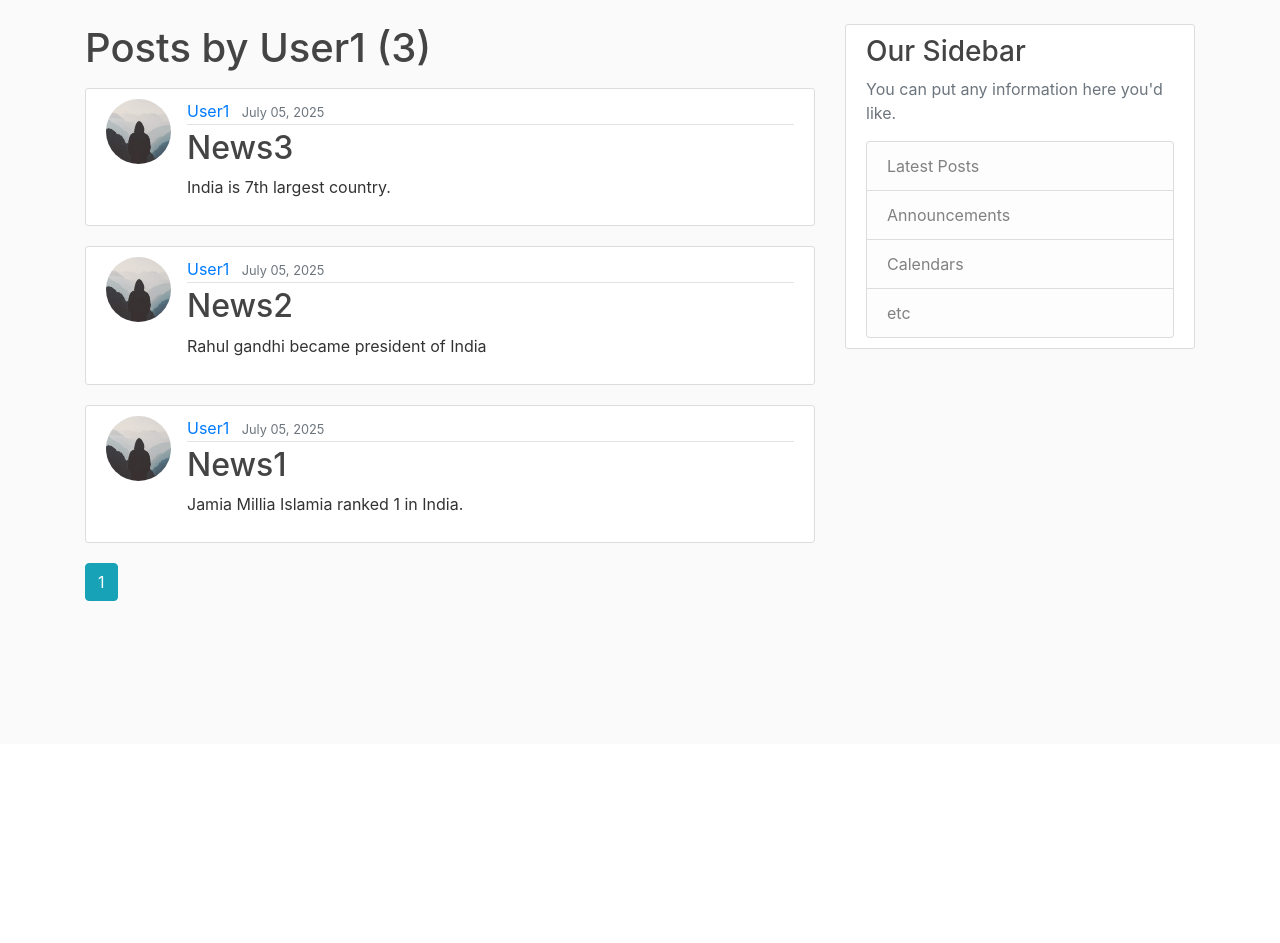
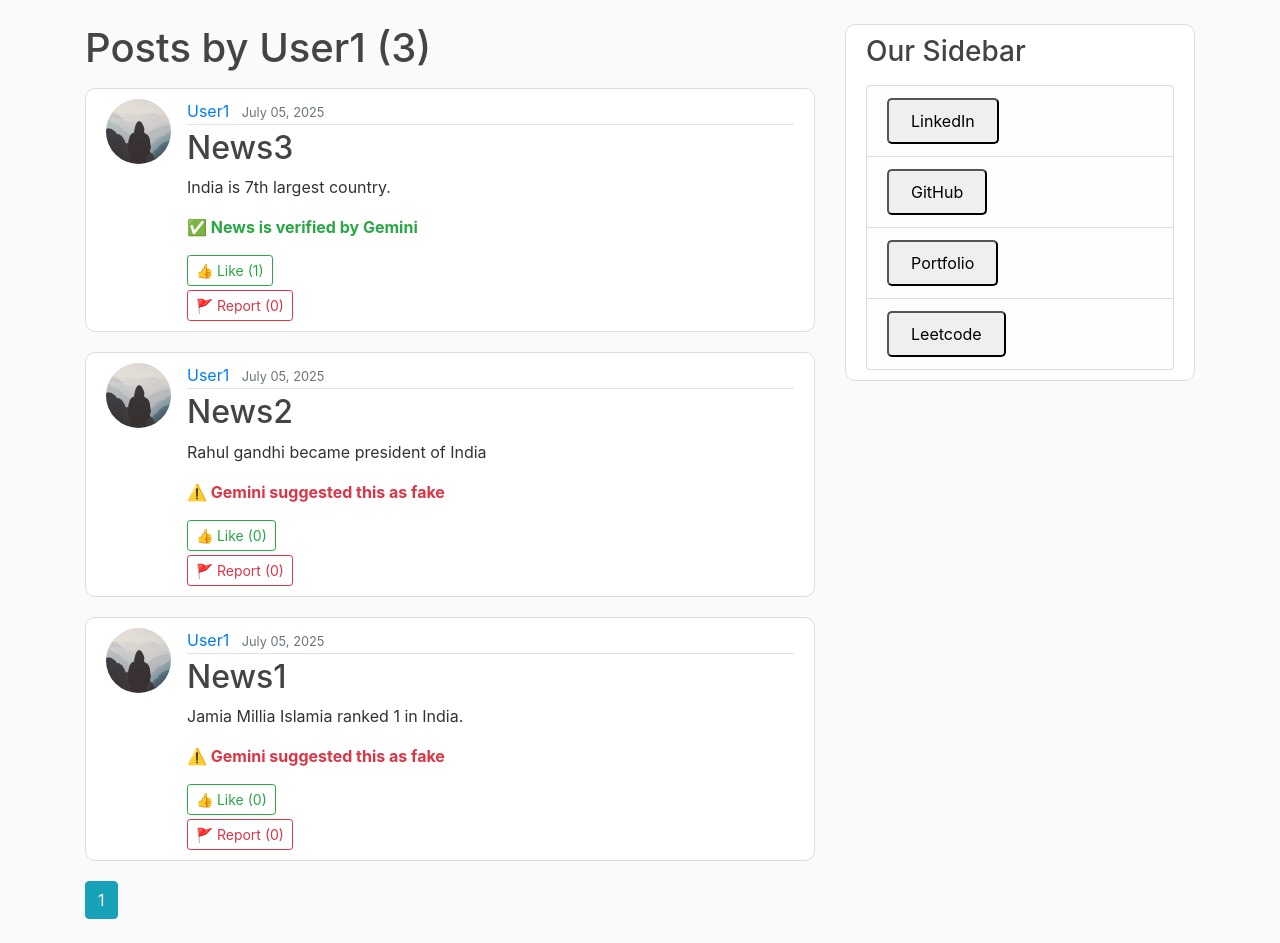
Before and after one commit to FurkanKhann/JMIgram, a Flask app: a page that uses flaskblog/templates/layout.html in a window 1280 px wide. Shown: the part 56-999 px from the top of the page. Before the commit the page ends 657 px from the top, so only its background shows below. Run offline with Flask 3, Linux system fonts and the light colour scheme.

Commit message:
Add like/report system, Gemini verification, and UI updates

```diff
--- a/flaskblog/models.py
+++ b/flaskblog/models.py
@@ -4,11 +4,20 @@ from flask import current_app
 from flaskblog import db, login_manager
 from flask_login import UserMixin
 
-
 @login_manager.user_loader
 def load_user(user_id):
     return User.query.get(int(user_id))
 
+# Association tables
+likes = db.Table('likes',
+    db.Column('user_id', db.Integer, db.ForeignKey('user.id')),
+    db.Column('post_id', db.Integer, db.ForeignKey('post.id'))
+)
+
+reports = db.Table('reports',
+    db.Column('user_id', db.Integer, db.ForeignKey('user.id')),
+    db.Column('post_id', db.Integer, db.ForeignKey('post.id'))
+)
 
 class User(db.Model, UserMixin):
     id = db.Column(db.Integer, primary_key=True)
@@ -16,7 +25,23 @@ class User(db.Model, UserMixin):
     email = db.Column(db.String(120), unique=True, nullable=False)
     image_file = db.Column(db.String(20), nullable=False, default='default.jpg')
     password = db.Column(db.String(60), nullable=False)
+
     posts = db.relationship('Post', backref='author', lazy=True)
+
+    # Relationships for likes and reports
+    liked_posts = db.relationship(
+        'Post',
+        secondary=likes,
+        backref=db.backref('liked_by', lazy='dynamic'),
+        lazy='dynamic'
+    )
+
+    reported_posts = db.relationship(
+        'Post',
+        secondary=reports,
+        backref=db.backref('reported_by', lazy='dynamic'),
+        lazy='dynamic'
+    )
 
     def get_reset_token(self, expires_sec=1800):
         s = Serializer(current_app.config['SECRET_KEY'])
@@ -43,5 +68,13 @@ class Post(db.Model):
     content = db.Column(db.Text, nullable=False)
     user_id = db.Column(db.Integer, db.ForeignKey('user.id'), nullable=False)
 
+    gemini_verified = db.Column(db.Boolean, nullable=True)  # None = not checked yet
+
+    def likes_count(self):
+        return self.liked_by.count()
+
+    def reports_count(self):
+        return self.reported_by.count()
+
     def __repr__(self):
         return f"Post('{self.title}', '{self.date_posted}')"
--- a/flaskblog/routes.py
+++ b/flaskblog/routes.py
@@ -8,6 +8,16 @@ from flaskblog.forms import (RegistrationForm, LoginForm, UpdateAccountForm,
 from flaskblog.models import User, Post
 from flask_login import login_user, current_user, logout_user, login_required
 from flask_mail import Message
+import google.generativeai as genai
+from dotenv import load_dotenv
+# Load environment variables
+load_dotenv()
+
+# Configure Gemini with your API key
+genai.configure(api_key=os.getenv('API_KEY'))
+
+# Load the model
+model = genai.GenerativeModel("gemini-2.5-flash")
 
 # ---------------------- HOME & ABOUT ----------------------
 
@@ -38,6 +48,7 @@ def save_picture(form_picture):
     i.save(picture_path)
 
     return picture_fn
+
 
 
 def send_reset_email(user):
@@ -156,6 +167,25 @@ def reset_token(token):
 
 # ---------------------- POST ROUTES ----------------------
 
+def verify_post_with_gemini(post_content):
+    prompt = f"""You are a fact-checking AI assistant. Given the following post content,
+    respond with only `true` if the news seems likely to be true, or `false` if it seems fake.
+    Be concise and do not include explanations.
+
+    Post: "{post_content}"
+    Is this news likely true or fake? (Only respond `true` or `false`)
+    """
+    try:
+        response = model.generate_content(prompt)
+        verdict = response.text.strip().lower()
+        if 'true' in verdict:
+            return True
+        elif 'false' in verdict:
+            return False
+    except Exception as e:
+        print("Gemini API Error:", e)
+    return None  # In case of error
+
 @app.route("/post/new", methods=['GET', 'POST'])
 @login_required
 def new_post():
@@ -164,10 +194,16 @@ def new_post():
         post = Post(title=form.title.data, content=form.content.data, author=current_user)
         db.session.add(post)
         db.session.commit()
-        flash('Your post has been created!', 'success')
+
+        # Run Gemini verification after post creation
+        verified = verify_post_with_gemini(post.content)
+        post.gemini_verified = verified
+        db.session.commit()
+
+        flash('Post created!', 'success')
         return redirect(url_for('home'))
-    return render_template('create_post.html', title='New Post',
-                           form=form, legend='New Post')
+    return render_template('create_post.html', title='New Post', form=form, legend='New Post')
+
 
 
 @app.route("/post/<int:post_id>")
@@ -206,3 +242,30 @@ def delete_post(post_id):
     db.session.commit()
     flash('Your post has been deleted!', 'success')
     return redirect(url_for('home'))
+
+
+@app.route("/like/<int:post_id>", methods=["POST"])
+@login_required
+def like_post(post_id):
+    post = Post.query.get_or_404(post_id)
+    if current_user in post.liked_by:
+        post.liked_by.remove(current_user)  # Dislike
+        flash("Like removed", "info")
+    else:
+        post.liked_by.append(current_user)  # Like
+        flash("Post liked", "success")
+    db.session.commit()
+    return redirect(request.referrer or url_for('home'))
+
+@app.route("/report/<int:post_id>", methods=["POST"])
+@login_required
+def report_post(post_id):
+    post = Post.query.get_or_404(post_id)
+    if current_user in post.reported_by:
+        post.reported_by.remove(current_user)  # Un-report
+        flash("Report removed", "info")
+    else:
+        post.reported_by.append(current_user)  # Report
+        flash("Post reported", "warning")
+    db.session.commit()
+    return redirect(request.referrer or url_for('home'))
--- a/flaskblog/static/main.css
+++ b/flaskblog/static/main.css
@@ -78,3 +78,13 @@ a.article-title:hover {
 .account-heading {
   font-size: 2.5rem;
 }
+
+
+.content-section{
+  border-radius: 10px;
+
+}
+
+.myedit{
+  border-radius: 5px;
+}
--- a/flaskblog/templates/layout.html
+++ b/flaskblog/templates/layout.html
@@ -74,17 +74,21 @@
           <div class="content-section">
             <h3>Our Sidebar</h3>
             <p class="text-muted">
-              You can put any information here you'd like.
+
             </p>
             <ul class="list-group">
-              <li class="list-group-item list-group-item-light">
-                Latest Posts
+              <li class="list-group-item list-group-item-light ">
+                <button class="myedit"><a class="nav-item nav-link" href="https://www.linkedin.com/in/furkankhan16/">LinkedIn</a></button>
               </li>
-              <li class="list-group-item list-group-item-light">
-                Announcements
+              <li class="list-group-item list-group-item-light ">
+                <button class="myedit"><a class="nav-item nav-link" href="https://github.com/FurkanKhann/BlogApp">GitHub</a></button>
               </li>
-              <li class="list-group-item list-group-item-light">Calendars</li>
-              <li class="list-group-item list-group-item-light">etc</li>
+              <li class="list-group-item list-group-item-light ">
+                <button class="myedit"><a class="nav-item nav-link" href="https://furkankhann.github.io/Furkan/">Portfolio</a></button>
+              </li>
+              <li class="list-group-item list-group-item-light ">
+               <button class="myedit"><a class="nav-item nav-link" href="https://leetcode.com/u/SillyBillyy/ myedit">Leetcode</a></button>
+              </li>
             </ul>
           </div>
         </div>
--- a/flaskblog/templates/user_posts.html
+++ b/flaskblog/templates/user_posts.html
@@ -11,10 +11,29 @@
       </div>
       <h2><a class="article-title" href="{{ url_for('post', post_id=post.id) }}">{{ post.title }}</a></h2>
       <p class="article-content">{{ post.content }}</p>
+
+      {# ✅ Show Gemini verification result #}
+      {% if post.gemini_verified == true %}
+        <p class="text-success"><strong>✅ News is verified by Gemini</strong></p>
+      {% elif post.gemini_verified == false %}
+        <p class="text-danger"><strong>⚠️ Gemini suggested this as fake</strong></p>
+      {% endif %}
+
+      <form method="POST" action="{{ url_for('like_post', post_id=post.id) }}">
+        <button class="btn btn-outline-success btn-sm" type="submit">👍 Like ({{ post.likes_count() }})</button>
+      </form>
+      <form method="POST" action="{{ url_for('report_post', post_id=post.id) }}">
+        <button class="btn btn-outline-danger btn-sm mt-1" type="submit">🚩 Report ({{ post.reports_count() }})</button>
+      </form>
+
+      {% if post.reports_count() > post.likes_count() %}
+        <p class="text-warning mt-2"><strong>⚠️ High chance of fake news</strong></p>
+      {% endif %}
     </div>
   </article>
   {% endfor %}
 
+  {# Pagination #}
   {% for page_num in posts.iter_pages(left_edge=1, right_edge=1, left_current=1, right_current=2) %}
     {% if page_num %}
       {% if posts.page == page_num %}
```
Also changed, not shown: flaskblog/templates/home.html (+25 -9 lines), flaskblog/templates/post.html (+8 -0 lines), gem.py (added, +31 -0 lines), text.py (+6 -7 lines), flaskblog/static/profile_pic/38124a15c8d195b3.jpg (added), flaskblog/static/profile_pic/c9410008c217d6f0.png (added), flaskblog/static/profile_pic/d5a45f25ececcf40.jpg (added), instance/site.db, 1 other file.
